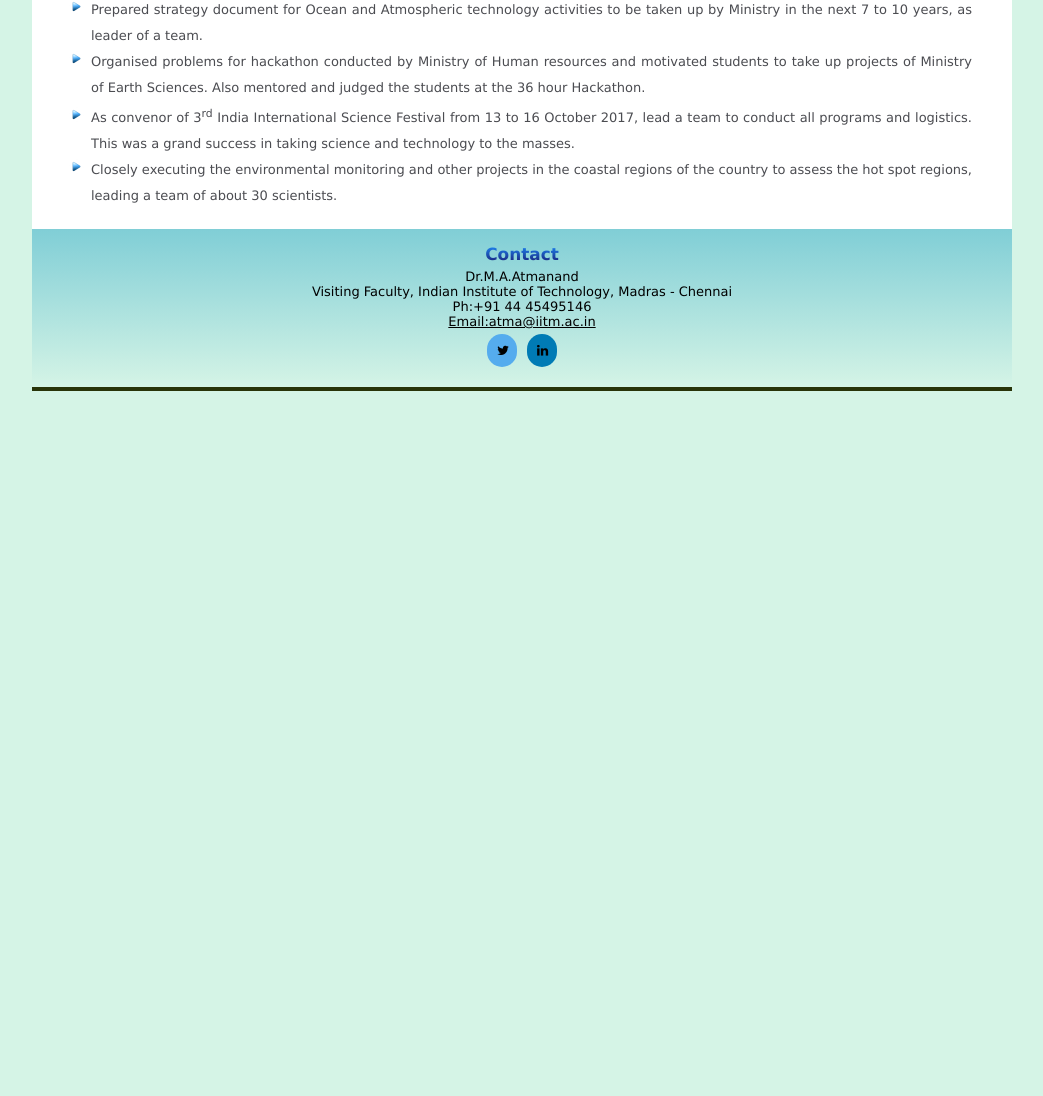
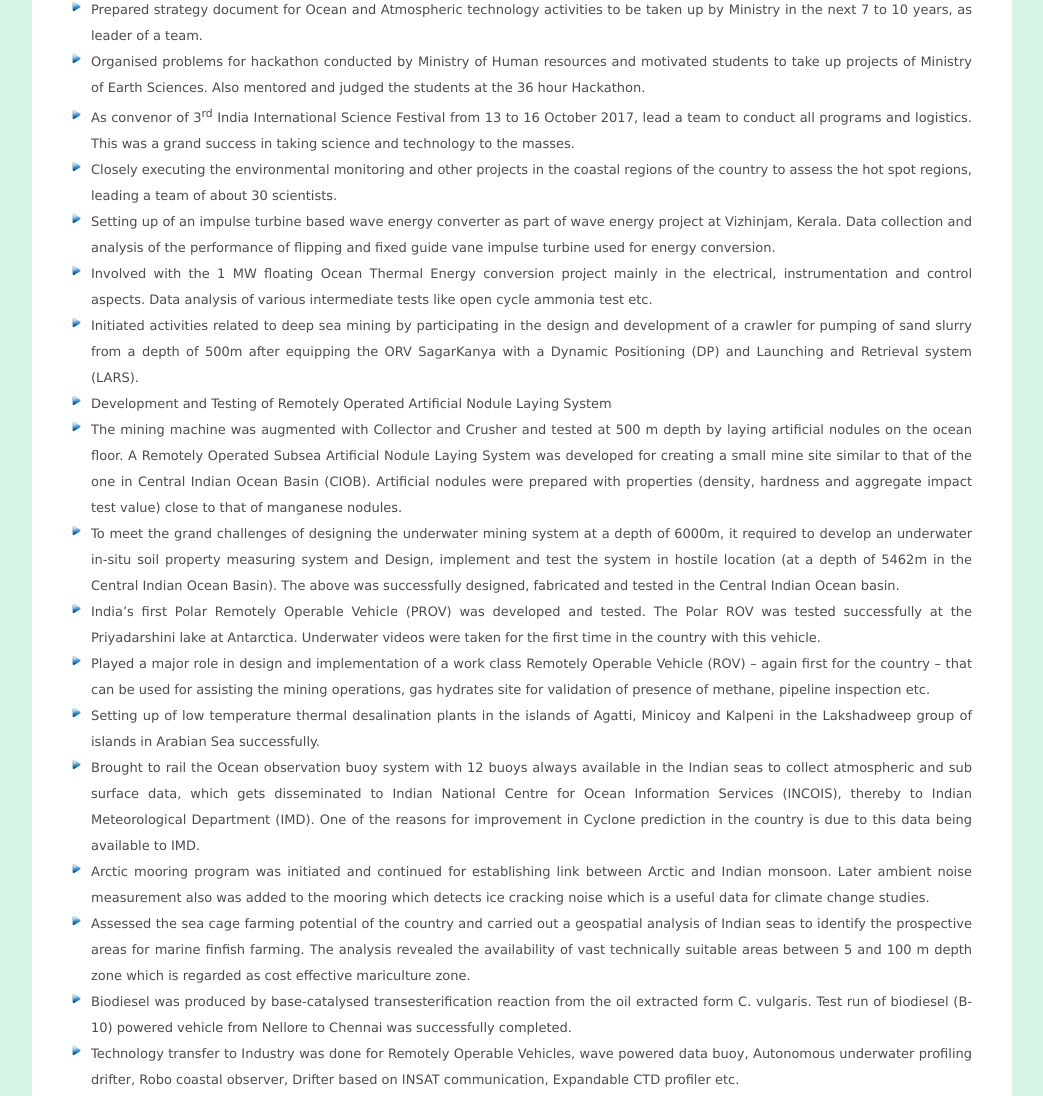
Before and after one commit to eragonShadeslayer/atmanandma, a plain HTML site: page roles.html in a window 1280 px wide. Shown: the part 481-1577 px from the top of the page, without its empty margins (118-1161 px from the left). Before the commit the page ends 892 px from the top, so only its background shows below. Drawn offline with Linux system fonts and the light colour scheme.

Commit message:
Added new content to national roles

```diff
--- a/roles.html
+++ b/roles.html
@@ -37,9 +37,7 @@
                     <li><p>Involved in policy making, preparation of vision of the Government of India in the area of
                         Ocean Technology to lead India as a major player internationally.</p></li>
                     <li><p>Prepared strategy document for Ocean and Atmospheric technology activities to be taken up by
-                        Ministry in the next 7 to 10 years, as leader of a team.</li>
-                    </p>
-
+                        Ministry in the next 7 to 10 years, as leader of a team.</p></li>
                     <li><p>Organised problems for hackathon conducted by Ministry of Human resources and motivated
                         students to take up projects of Ministry of Earth Sciences. Also mentored and judged the
                         students at the 36 hour Hackathon. </p></li>
@@ -48,6 +46,73 @@
                         science and technology to the masses. </p></li>
                     <li><p>Closely executing the environmental monitoring and other projects in the coastal regions of
                         the country to assess the hot spot regions, leading a team of about 30 scientists. </p></li>
+                    <li><p>Setting up of an impulse turbine based wave energy converter as part of wave energy project
+                        at
+                        Vizhinjam, Kerala. Data collection and analysis of the performance of flipping and fixed guide
+                        vane impulse turbine used for energy conversion.</p></li>
+                    <li><p>Involved with the 1 MW floating Ocean Thermal Energy conversion project mainly in the
+                        electrical, instrumentation and control aspects. Data analysis of various intermediate tests
+                        like open cycle ammonia test etc.
+                    </p></li>
+                    <li><p>Initiated activities related to deep sea mining by participating in the design and
+                        development
+                        of a crawler for pumping of sand slurry from a depth of 500m after equipping the ORV SagarKanya
+                        with a Dynamic Positioning (DP) and Launching and Retrieval system (LARS).
+                    </p></li>
+                    <li><p>Development and Testing of Remotely Operated Artificial Nodule Laying System</p></li>
+                    <li><p>The mining machine was augmented with Collector and Crusher and tested at 500 m depth by
+                        laying
+                        artificial nodules on the ocean floor. A Remotely Operated Subsea Artificial Nodule Laying
+                        System was developed for creating a small mine site similar to that of the one in Central Indian
+                        Ocean Basin (CIOB). Artificial nodules were prepared with properties (density, hardness and
+                        aggregate impact test value) close to that of manganese nodules.
+                    </p></li>
+                    <li><p>To meet the grand challenges of designing the underwater mining system at a depth of 6000m,
+                        it
+                        required to develop an underwater in-situ soil property measuring system and Design, implement
+                        and test the system in hostile location (at a depth of 5462m in the Central Indian Ocean Basin).
+                        The above was successfully designed, fabricated and tested in the Central Indian Ocean basin.
+                    </p></li>
+                    <li><p>India’s first Polar Remotely Operable Vehicle (PROV) was developed and tested. The Polar ROV
+                        was
+                        tested successfully at the Priyadarshini lake at Antarctica. Underwater videos were taken for
+                        the first time in the country with this vehicle.
+                    </p></li>
+                    <li><p>Played a major role in design and implementation of a work class Remotely Operable Vehicle
+                        (ROV)
+                        – again first for the country – that can be used for assisting the mining operations, gas
+                        hydrates site for validation of presence of methane, pipeline inspection etc.
+                    </p></li>
+                    <li><p>Setting up of low temperature thermal desalination plants in the islands of Agatti, Minicoy
+                        and
+                        Kalpeni in the Lakshadweep group of islands in Arabian Sea successfully.
+                    </p></li>
+                    <li><p>Brought to rail the Ocean observation buoy system with 12 buoys always available in the
+                        Indian
+                        seas to collect atmospheric and sub surface data, which gets disseminated to Indian National
+                        Centre for Ocean Information Services (INCOIS), thereby to Indian Meteorological Department
+                        (IMD). One of the reasons for improvement in Cyclone prediction in the country is due to this
+                        data being available to IMD.
+                    </p></li>
+                    <li><p>Arctic mooring program was initiated and continued for establishing link between Arctic and
+                        Indian monsoon. Later ambient noise measurement also was added to the mooring which detects ice
+                        cracking noise which is a useful data for climate change studies.
+                    </p></li>
+                    <li><p>Assessed the sea cage farming potential of the country and carried out a geospatial analysis
+                        of
+                        Indian seas to identify the prospective areas for marine finfish farming. The analysis revealed
+                        the availability of vast technically suitable areas between 5 and 100 m depth zone which is
+                        regarded as cost effective mariculture zone.
+                    </p></li>
+                    <li><p>Biodiesel was produced by base-catalysed transesterification reaction from the oil extracted
+                        form C. vulgaris. Test run of biodiesel (B-10) powered vehicle from Nellore to Chennai was
+                        successfully completed.
+                    </p></li>
+                    <li><p>Technology transfer to Industry was done for Remotely Operable Vehicles, wave powered data
+                        buoy,
+                        Autonomous underwater profiling drifter, Robo coastal observer, Drifter based on INSAT
+                        communication, Expandable CTD profiler etc.
+                    </p></li>
                 </ul>
 
             </div>
```
